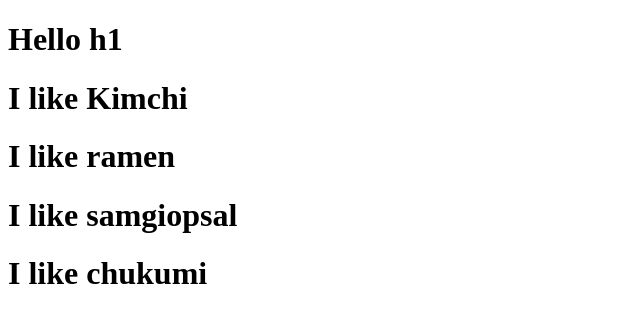
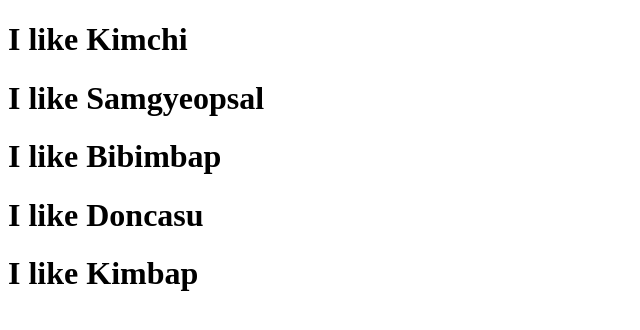
Before and after one commit to rpt5366/movie_app_2020, a React (Create React App) app: page / in a window 1280 px wide. Shown: the top 330 px of the page, without its empty margins (0-640 px from the left). Built offline with nearby package versions, Linux system fonts and the light colour scheme.

Commit message:
map 함수 및 배열을 사용하여 다수의 컴포넌트 출력

```diff
--- a/src/App.js
+++ b/src/App.js
@@ -1,21 +1,36 @@
 import React from 'react'
 
-function Food({fav}){
-  return <h1>I like { fav}</h1>
+function Food({name}){
+  return <h1>I like {name}</h1>
 }
 
-function Potato(){
-  return <h1>I like Potato</h1>;
-}
+const foodILike = [
+  {
+    name: "Kimchi",
+    image: 'https://health.chosun.com/site/data/img_dir/2021/09/01/2021090100998_0.jpg'
+  },
+  {
+    name: "Samgyeopsal",
+    image: 'https://pds.joongang.co.kr/news/component/htmlphoto_mmdata/201702/27/117f5b49-1d09-4550-8ab7-87c0d82614de.jpg'
+  },
+  {
+    name: 'Bibimbap',
+    image: 'https://health.chosun.com/site/data/img_dir/2021/01/27/2021012702508_0.jpg'
+  },
+  {
+    name: 'Doncasu',
+    image: 'http://th3.tmon.kr/thumbs/image/6ea/082/d57/2906e06a0_700x700_95_FIT.jpg'
+  },
+  {
+    name: 'Kimbap',
+    image: 'https://homecuisine.co.kr/files/attach/images/140/001/083/558d170258752df2dd76bef00861497f.JPG'
+  },
+];
 
 function App() {
   return (
   <div>
-    <h1>Hello h1</h1>
-    <Food fav="Kimchi"/>
-    <Food fav="ramen" />
-    <Food fav="samgiopsal" />
-    <Food fav="chukumi" />
+    {foodILike.map(dish => (<Food name={dish.name} />))}
   </div>
   );
 }
```
